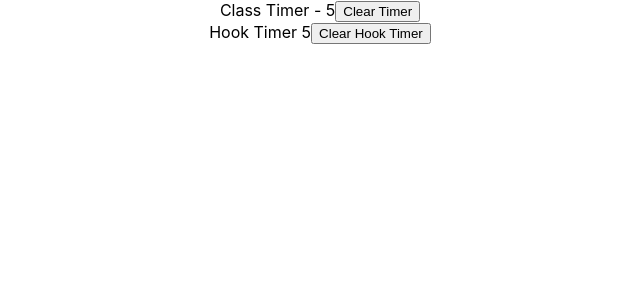
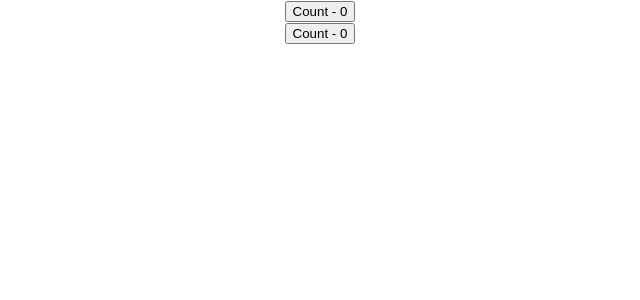
Before and after one commit to WilsonHo/react_learning, a React (Create React App) app: page / in a window 1280 px wide. Shown: the top 300 px of the page, without its empty margins (320-960 px from the left). Built offline with nearby package versions, Linux system fonts and the light colour scheme.

Commit message:
[Hook] - custom hook part 01

```diff
--- a/src/App.js
+++ b/src/App.js
@@ -1,13 +1,13 @@
 import React from 'react';
 import './App.css';
-import ClassTimer from "./components/useRef/ClassTimer";
-import HookTimer from "./components/useRef/HookTimer";
+import DocTitleOne from "./components/customHook/DocTitileOne";
+import DocTitleTwo from "./components/customHook/DocTitileOne";
 
 function App() {
   return (
       <div className="App">
-        <ClassTimer/>
-        <HookTimer/>
+        <DocTitleOne/>
+        <DocTitleTwo/>
       </div>
   );
 }
--- /dev/null
+++ b/src/components/customHook/DocTitileOne.js
@@ -0,0 +1,15 @@
+import React, {useState} from 'react';
+import useDocumentTitle from "./hook/useDocumentTitle";
+
+const DocTitleOne = pros => {
+  const [count, setCount] = useState(0);
+
+  useDocumentTitle(count);
+  return (
+    <div>
+      <button onClick={() => setCount(p => p + 1)}>Count - {count}</button>
+    </div>
+  );
+};
+
+export default DocTitleOne;
--- /dev/null
+++ b/src/components/customHook/hook/useDocumentTitle.js
@@ -0,0 +1,16 @@
+import React, {useEffect} from 'react';
+
+const useDocumentTitle = count => {
+
+  useEffect(() => {
+    document.title = `Count ${count}`
+  }, [count]);
+
+  return (
+    <div>
+
+    </div>
+  );
+};
+
+export default useDocumentTitle;
```
Also changed, not shown: src/components/customHook/DocTitileTwo.js (added, +15 -0 lines).
